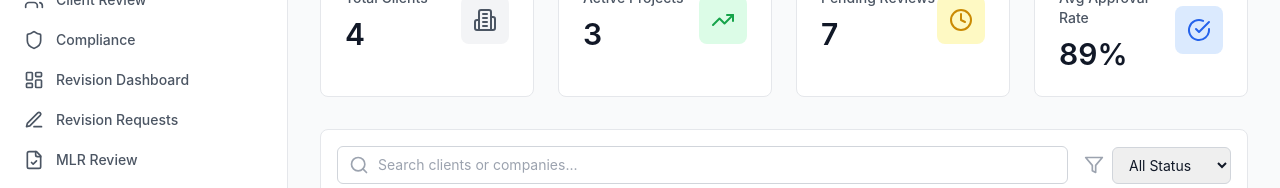
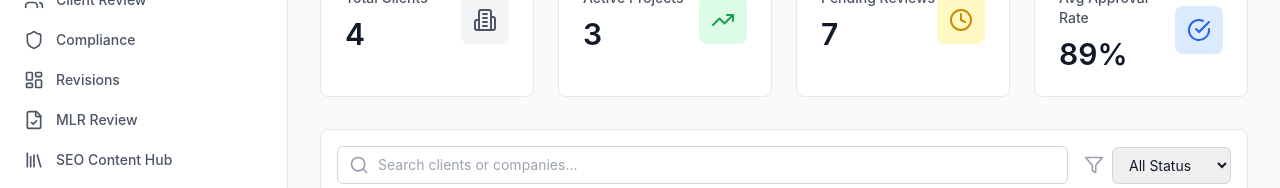
Before and after one commit to InnovareAI/3cubed-seo, a React (Vite) app: page / in a window 1280 px wide. Shown: the part 222-410 px from the top of the page. Built offline with nearby package versions, Linux system fonts and the light colour scheme; no server answers; the database is empty.

Commit message:
Remove Revision Requests nav item and rename Revision Dashboard to Revisions

```diff
--- a/src/components/DashboardLayout.tsx
+++ b/src/components/DashboardLayout.tsx
@@ -15,7 +15,6 @@ import {
   Settings,
   Activity,
   Users,
-  Edit3,
   FileCheck,
   ChevronDown,
   ChevronRight,
@@ -28,8 +27,7 @@ const navigation = [
   { name: 'SEO Review', href: '/seo-review', icon: CheckSquare, showBadge: true },
   { name: 'Client Review', href: '/client-review', icon: Users },
   { name: 'Compliance', href: '/compliance', icon: Shield },
-  { name: 'Revision Dashboard', href: '/revision-dashboard', icon: LayoutDashboard },
-  { name: 'Revision Requests', href: '/revision-requests', icon: Edit3 },
+  { name: 'Revisions', href: '/revisions', icon: LayoutDashboard },
   { name: 'MLR Review', href: '/mlr-review', icon: FileCheck },
   { name: 'SEO Content Hub', href: '/content-hub', icon: Library },
   { name: 'Audit Trail', href: '/audit', icon: Activity },
```
